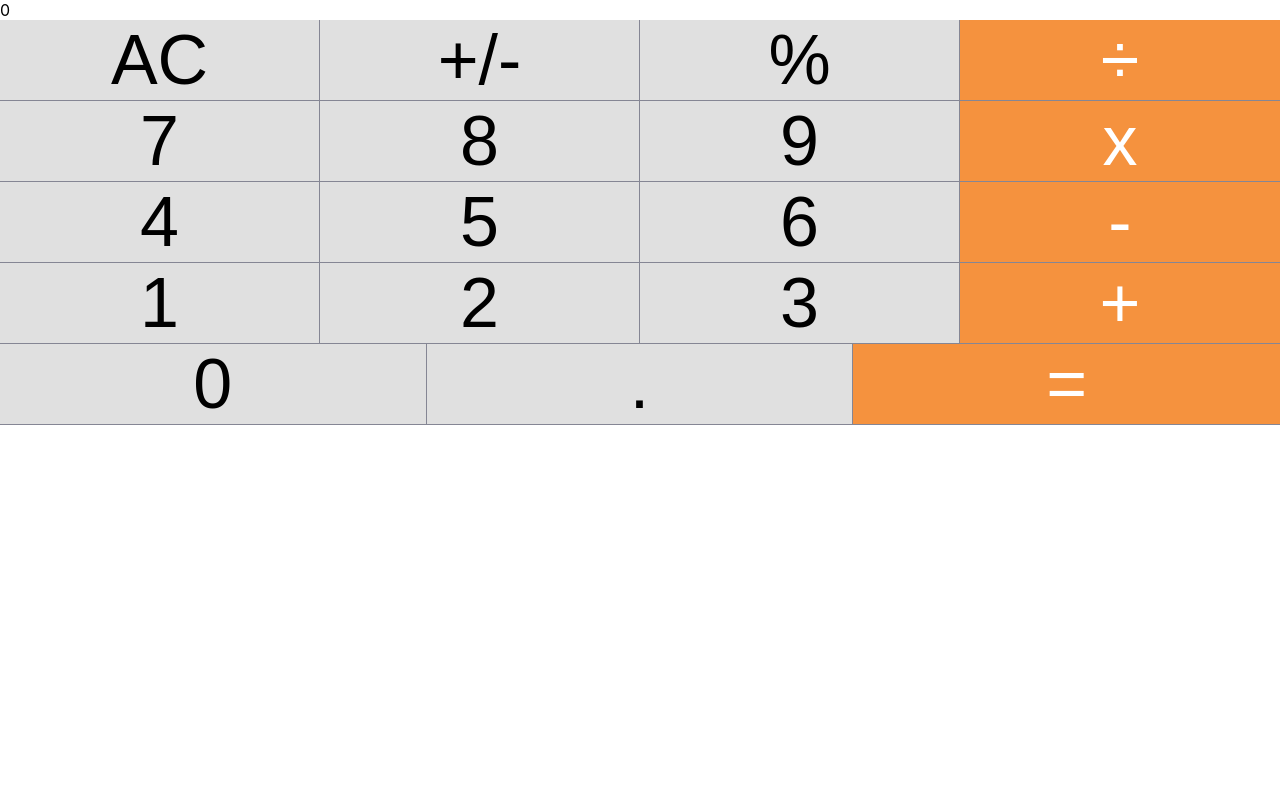
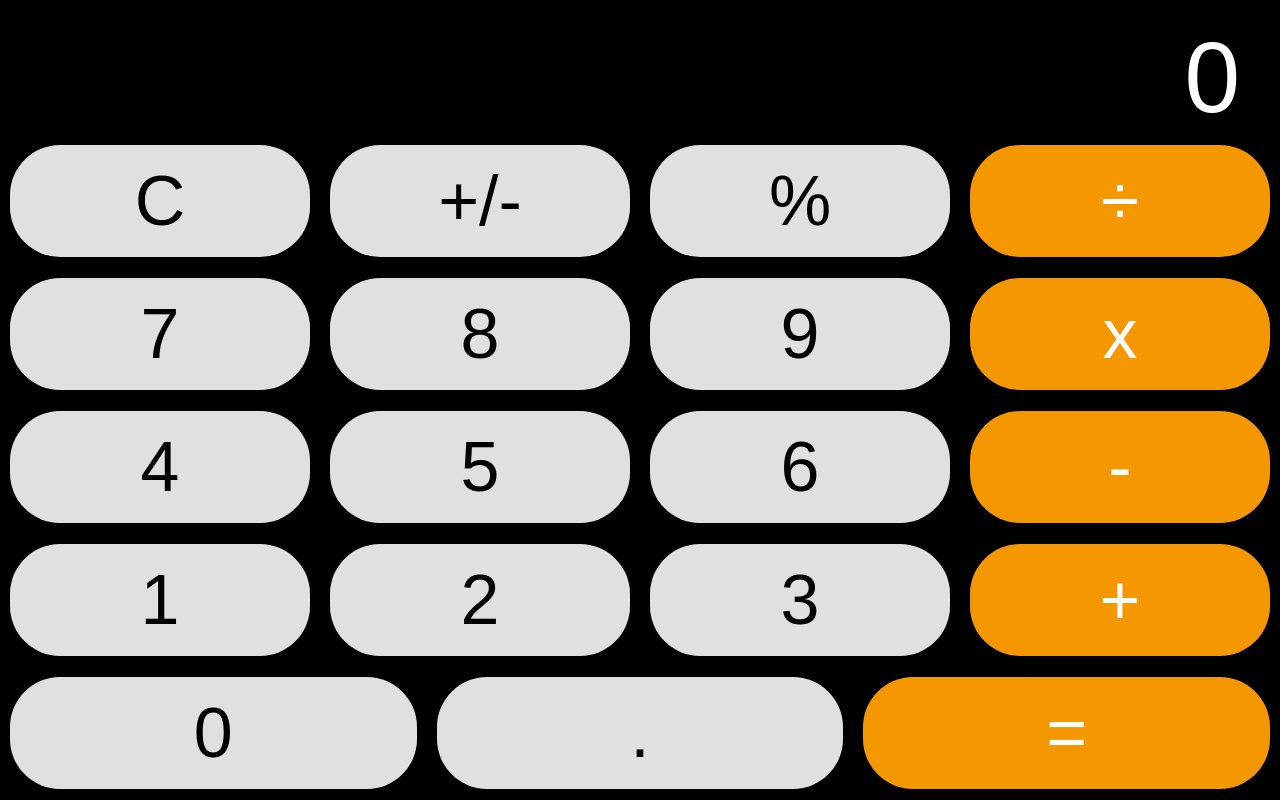
Before and after one commit to kaitlynflynn/Calculator, a React (Create React App) app in the folder client/: page / in a window 1280 px wide. Built offline with nearby package versions, Linux system fonts and the light colour scheme.

Commit message:
Manipulated style files to make as close to ios calc as possible

```diff
--- a/client/src/component/BtnPanel.css
+++ b/client/src/component/BtnPanel.css
@@ -1,5 +1,5 @@
 .BtnPanel {
-    background-color: #858694;
+    background-color: #000000;
     display: flex;
     flex-direction: row;
     flex-wrap: wrap;
@@ -11,4 +11,5 @@
     margin-bottom: 1px;
     flex: 1 0 auto;
     display: flex;
+    /* border-radius: 50%; */
 }
--- a/client/src/component/BtnPanel.js
+++ b/client/src/component/BtnPanel.js
@@ -18,7 +18,7 @@ class BtnPanel extends React.Component {
                 {/* Rendered Component */}
                 {/* 1st Row (AC +/- % /) */}
                 <div>
-                    <Button name = "AC" clickHandler ={this.handleClick} />
+                    <Button name = "C" clickHandler ={this.handleClick} />
                     <Button name = "+/-" clickHandler ={this.handleClick} />
                     <Button name = "%" clickHandler ={this.handleClick} />
                     <Button name = "÷" clickHandler ={this.handleClick} orange />
--- a/client/src/component/Button.css
+++ b/client/src/component/Button.css
@@ -5,24 +5,27 @@
 }
 
 .button.wide {
-    width: 50%;
+    width: 25%;
 }
 
 .button button {
     background-color: #E0E0E0;
     border: 0;
     font-size: 12px;
-    margin: 0 1px 0 0;
+    margin: 10px 10px 10px 10px;
     flex: 1 0 auto;
     padding: 0;
+    display: block;
+    border-radius: 50px;
+    /* height: 50px; */
 }
 
 .button:last-child button {
-    margin-right: 0;
+    margin-right: 10px;
 }
 
 .button.orange button {
-    background-color: #F5923E;
+    background-color: rgba(246, 153, 2, 0.993);
     color: white;
 }
 
--- a/client/src/component/Display.css
+++ b/client/src/component/Display.css
@@ -0,0 +1,41 @@
+.Display {
+    background-color: #000000;
+    color: white;
+    text-align: right;
+    font-weight: 200;
+    flex: 0 0 auto;
+    width: 100%;
+}
+
+.Display > div {
+    font-size: 20px;
+    padding: 8px 4px 0 4px;
+}
+
+@media (min-width: 200px) and (min-height: 200px) {
+    .Display > div {
+        font-size: 60px;
+        padding: 20px 16px 0 10px;
+    }
+}
+
+@media (min-width: 300px) and (min-height: 200px) {
+    .Display > div {
+        font-size: 70px;
+        padding: 20px 22px 0 10px;
+    }
+}
+
+@media (min-width: 600px) and (min-height: 600px) {
+    .Display > div {
+        font-size: 80px;
+        padding: 20px 30px 0 15px;
+    }
+}
+
+@media (min-width: 800px) and (min-height: 800px) {
+    .Display > div {
+        font-size: 100px;
+        padding: 20px 40px 0 20px;
+    }
+}
--- a/client/src/index.css
+++ b/client/src/index.css
@@ -1,14 +1,15 @@
+html {
+  height: 100%;
+}
+
 body {
+  background-color: black;
   margin: 0;
   padding: 0;
-  font-family: -apple-system, BlinkMacSystemFont, "Segoe UI", "Roboto", "Oxygen",
-    "Ubuntu", "Cantarell", "Fira Sans", "Droid Sans", "Helvetica Neue",
-    sans-serif;
-  -webkit-font-smoothing: antialiased;
-  -moz-osx-font-smoothing: grayscale;
+  font-family: sans-serif;
+  height: 100%;
 }
 
-code {
-  font-family: source-code-pro, Menlo, Monaco, Consolas, "Courier New",
-    monospace;
+#root {
+  height: 100%;
 }
```
